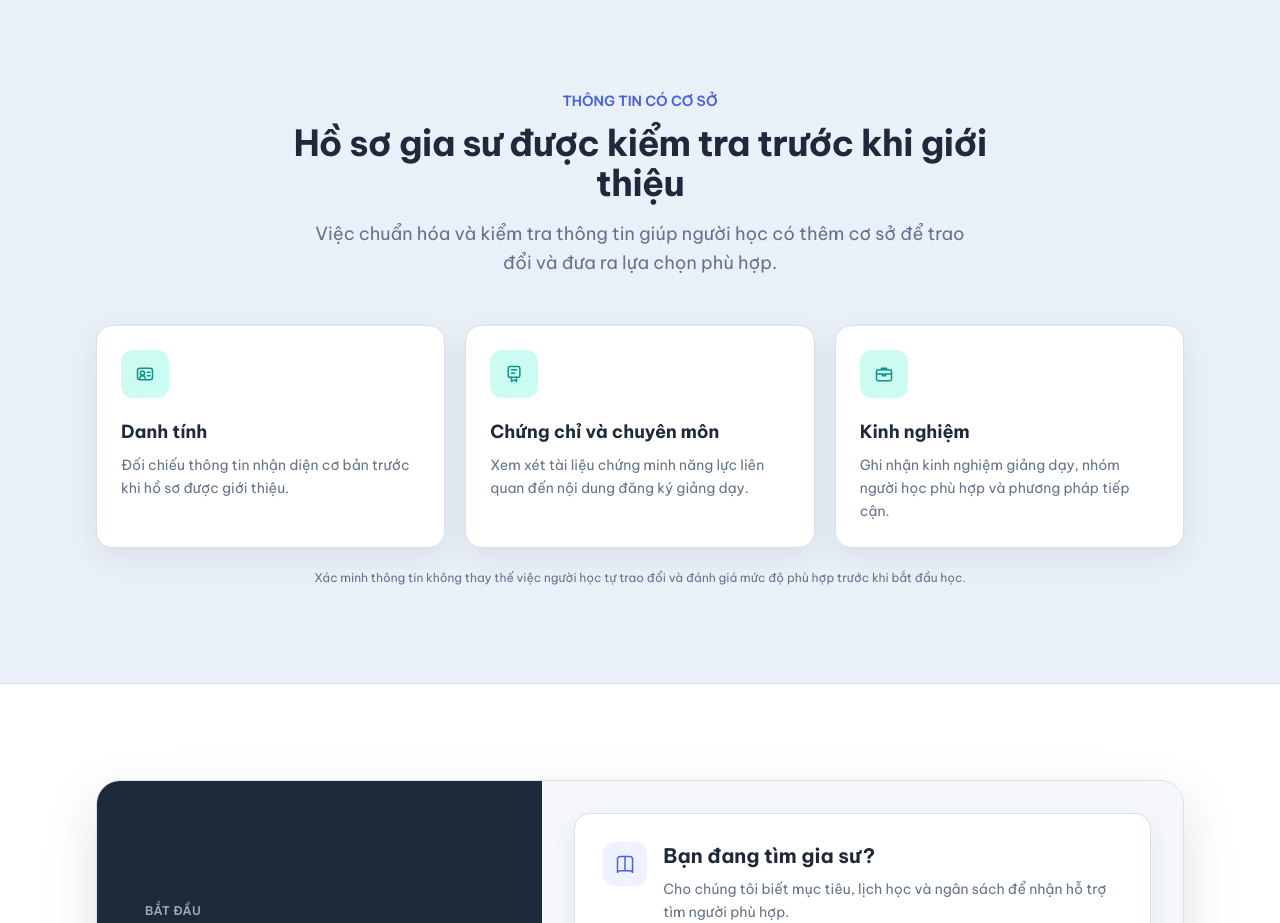
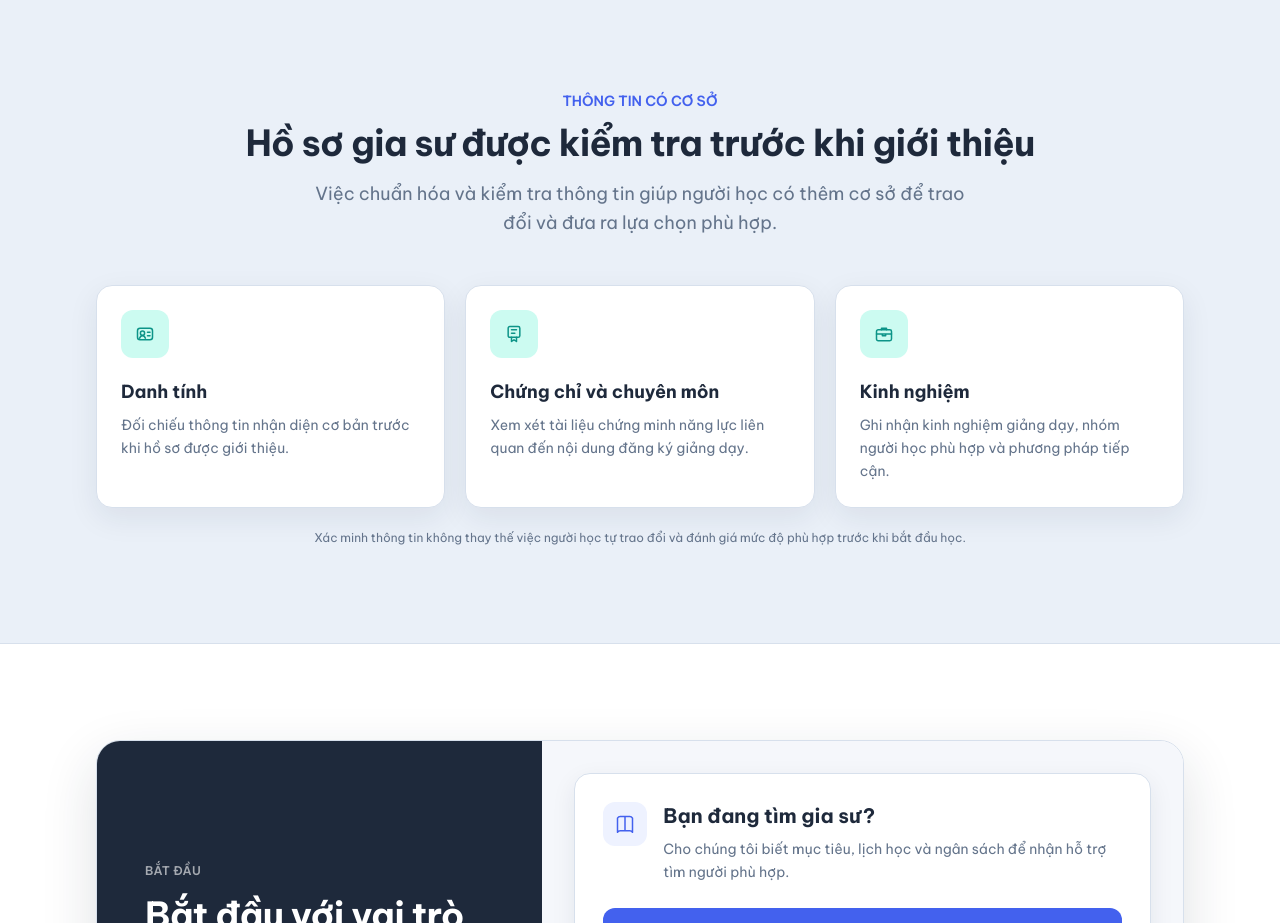
Before and after one commit to lukenab/gia-su-nha-minh, a React (Vite) app: page / in a window 1280 px wide. Shown: the part 3420-4343 px from the top of the page. Built offline with nearby package versions, Linux system fonts and the light colour scheme; no server answers.

Commit message:
fix: keep tutor verification heading balanced

```diff
--- a/src/components/TutorProfiles.tsx
+++ b/src/components/TutorProfiles.tsx
@@ -24,7 +24,7 @@ export default function TutorProfiles() {
       <div className="mx-auto max-w-6xl px-4 md:px-8">
         <div className="mb-12 text-center">
           <p className="mb-3 text-sm font-semibold text-primary">THÔNG TIN CÓ CƠ SỞ</p>
-          <h2 className="mx-auto mb-4 max-w-3xl text-3xl font-bold tracking-[-0.02em] text-navy md:text-4xl">
+          <h2 className="mx-auto mb-4 max-w-4xl text-3xl font-bold tracking-[-0.02em] text-navy md:text-4xl">
             Hồ sơ gia sư được kiểm tra trước khi giới thiệu
           </h2>
           <p className="mx-auto max-w-2xl text-base leading-relaxed text-slate md:text-lg">
```
